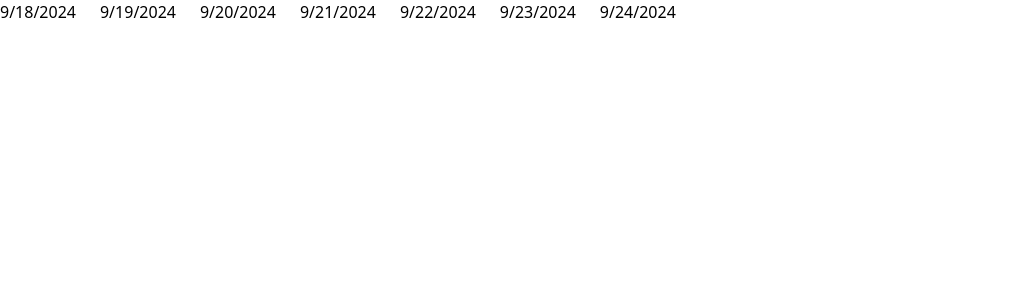
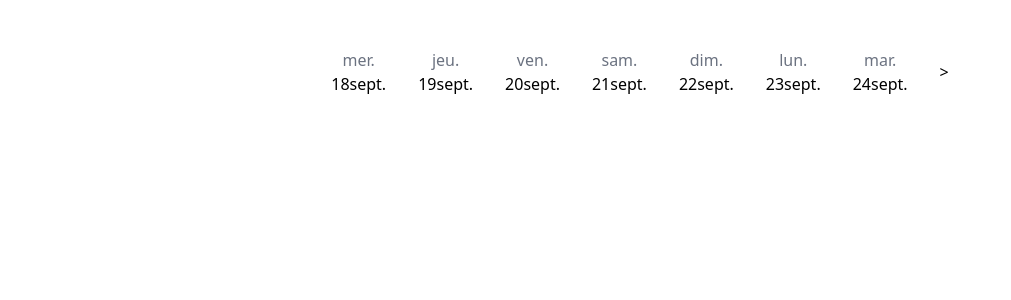
Before and after one commit to Adjel/weda, a React (Vite) app: page / in a window 1280 px wide. Shown: the top 300 px of the page, without its empty margins (0-1011 px from the left). Built offline with nearby package versions, Linux system fonts and the light colour scheme.

Commit message:
feat(all): can move to next or previous week

```diff
--- a/src/App.tsx
+++ b/src/App.tsx
@@ -3,7 +3,9 @@ import WeekComponent from './components/WeekComponent/WeekComponent'
 
 function App() {
 
-  return <WeekComponent/>
+  return <section className='flex flex-row gap-8 justify-center items-center p-12'>
+    <WeekComponent/>
+    </section>
 }
 
 export default App
--- a/src/components/WeekComponent/WeekComponent.tsx
+++ b/src/components/WeekComponent/WeekComponent.tsx
@@ -1,24 +1,46 @@
 import React, { useEffect, useState } from 'react';
 import {Day, getDay} from '../day/day';
+import { getDateFromDays } from '../../utils';
 
 export interface Week {
   week: Day[]
 }
 
-
 function WeekComponent() {
 
 const [week, setWeek] = useState<Week | null>(null)
+const [isBackwardEnable, setIsBackwardEnable] = useState(false)
 
 useEffect(() => {
-  getWeek()
+  updateWeek()
 }, [])
 
-function getWeek() {
-  const referenceDate = week ? week.week[0]?.date : new Date();
+useEffect(() => {
+  handleBackWardButton()
+}, [week]);
+
+function handleBackWardButton() {
+  // does first day exist
+  if (week && week.week.length !== 0) {
+    const refDate = week.week[0]?.date ?? null;
+
+    // is the first day equal to today
+    if (refDate && refDate?.getDate() !== new Date().getDate()) {
+
+      setIsBackwardEnable(true);
+    } else {
+      setIsBackwardEnable(false);
+    }
+  } else {
+    setIsBackwardEnable(false);
+  }
+}
+
+function updateWeek(referenceDate?: Date) {
+  const firstDay = referenceDate ?? new Date();
   let newWeek: Day[] = []
   for (let i = 0; i < 7; i++) {
-    newWeek.push(getDay(referenceDate, i))
+    newWeek.push(getDay(firstDay, i))
   }
 
   setWeek(
@@ -26,12 +48,49 @@ function getWeek() {
   )
 }
 
-  return <section className='flex flex-row gap-6'>
+// move to next or previous week
+function moveWeek(isForward: boolean) {
+  let move
+
+  if (!week || week.week.length === 0) {
+    // todo: handle error
+    return;
+  }
+
+  const refDate = week.week[0]?.date ?? null;
+
+  // we can't get to previous if first day is today
+  if (!isForward) {
+    if (refDate === new Date()) {
+      handleBackWardButton()
+      return
+    }
+    move = -7
+  } else {
+    move = 7
+  }
+
+    updateWeek(getDateFromDays(refDate, move));
+}
+
+  return <section className='flex flex-row gap-8'>
+    {
+      isBackwardEnable &&
+      <button onClick={() => moveWeek(false)}>{`<`}</button>
+    }
     {week?.week?.map((day) =>
-    <div>
-      {day.date.toLocaleDateString()}
+    <div className='flex flex-col items-center'>
+      <div className='text-gray-500'>
+   {day.date.toLocaleDateString('fr-FR', { weekday: 'short' })}
+      </div>
+      <div>
+      {day.date.getDate()}
+      {day.date.toLocaleDateString('fr-FR', { month: 'short' })}
+      </div>
+
     </div>
     )}
+        <button onClick={() => moveWeek(true)}>{`>`}</button>
   </section>;
 }
 
--- a/src/components/day/day.tsx
+++ b/src/components/day/day.tsx
@@ -1,4 +1,5 @@
 import React from 'react';
+import { getDateFromDays } from '../../utils';
 
 export interface Day {
   date: Date,
@@ -14,7 +15,7 @@ export function getDay(date: Date, days:number = 0): Day {
   const newDate = new Date(date);
   newDate.setDate(newDate.getDate() + days);
   return {
-    date: newDate,
+    date: getDateFromDays(date, days),
     slots: []
   }
 }
--- /dev/null
+++ b/src/utils.ts
@@ -0,0 +1,8 @@
+import { Day } from "./components/day/day";
+
+export const getDateFromDays = (date: Date, days:number = 0): Date => {
+    const newDate = new Date(date);
+    newDate.setDate(newDate.getDate() + days);
+
+    return newDate
+}
```
